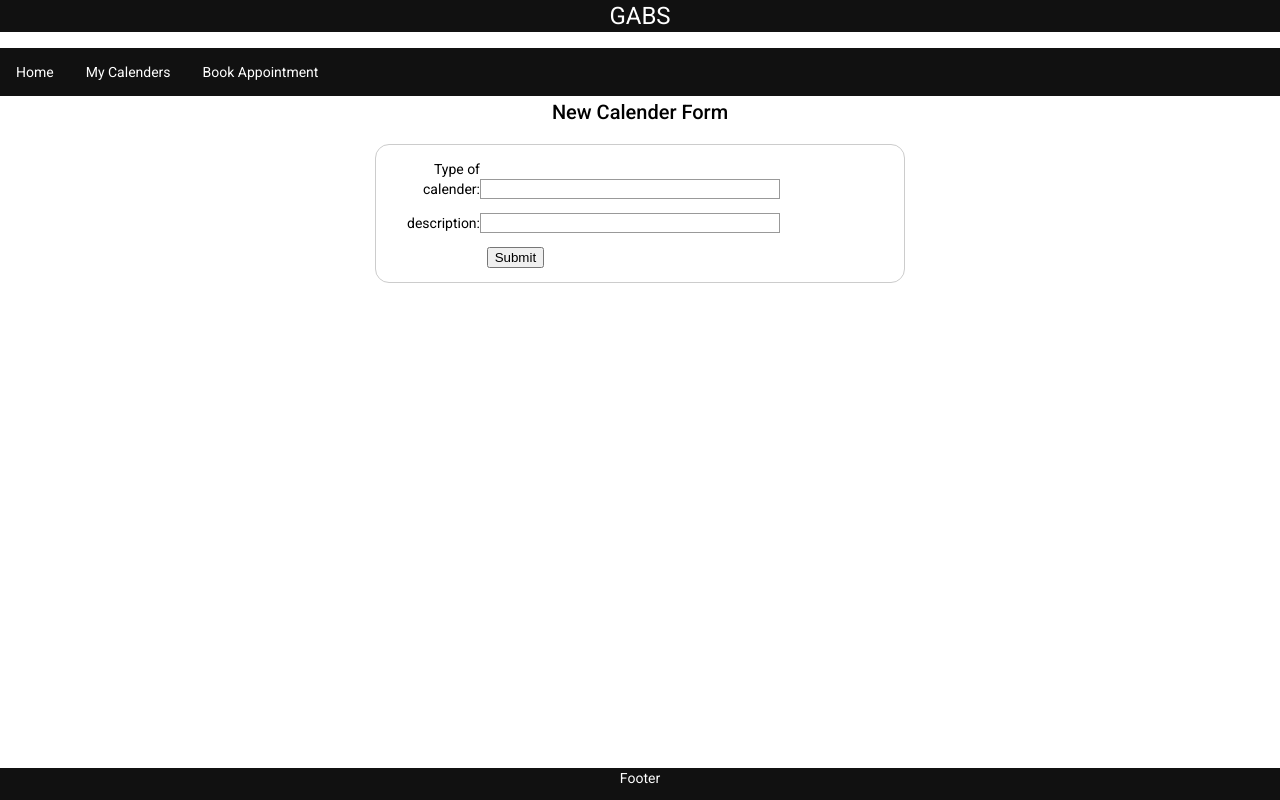
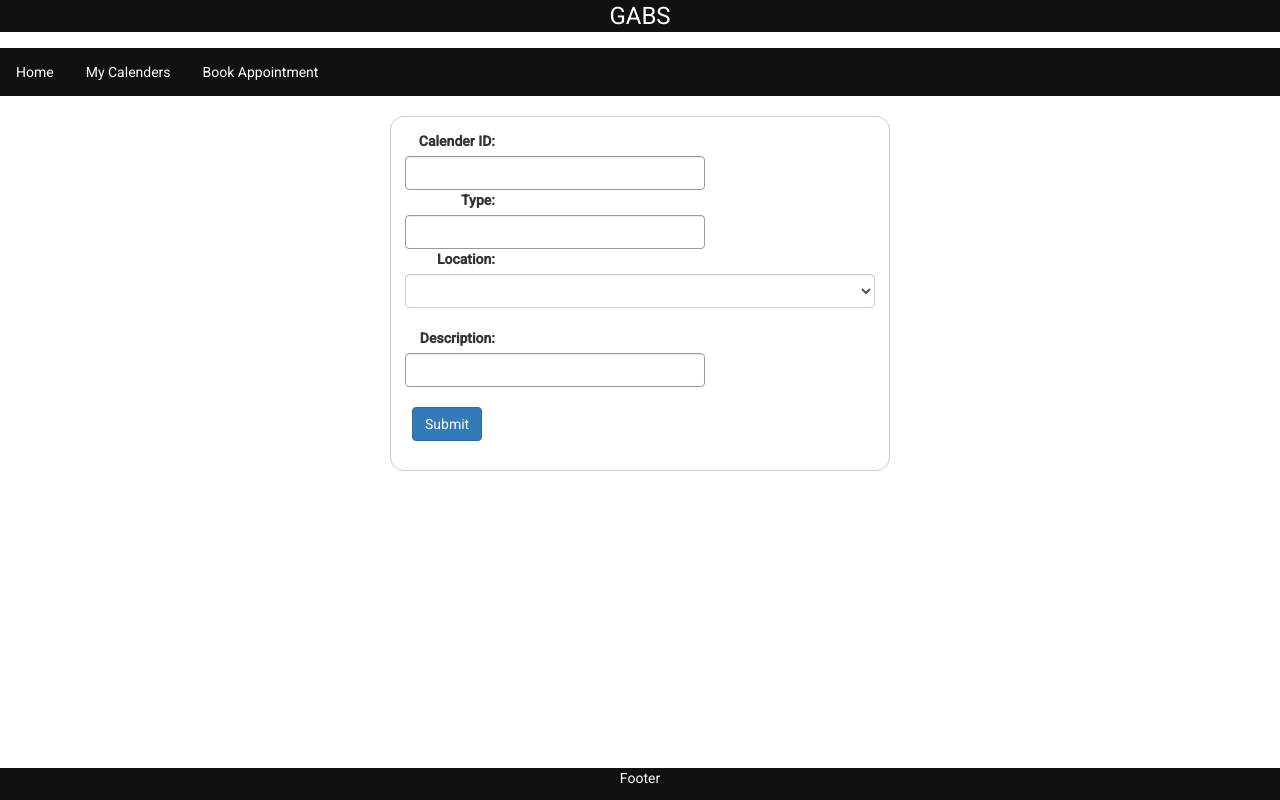
Before and after one commit to atharva-waranashiwar/GABS-FRONTEND-NEW, an Angular app: page /createCal in a window 1280 px wide. Built offline with nearby package versions, Linux system fonts and the light colour scheme.

Commit message:
appointment calender creation and reactive form added along with a appointment calender service

```diff
--- a/src/app/app.component.ts
+++ b/src/app/app.component.ts
@@ -1,4 +1,6 @@
 import { Component } from '@angular/core';
+import { FormControl, FormGroup } from '@angular/forms';
+import { HttpClient } from '@angular/common/http';
 
 @Component({
   selector: 'app-root',
--- /dev/null
+++ b/src/app/calender.service.ts
@@ -0,0 +1,38 @@
+import { Injectable } from '@angular/core';
+import { Observable, ReplaySubject } from 'rxjs';
+import { AppointmentCalendar } from './AppointmentCalendar';
+import { HttpClient } from '@angular/common/http';
+
+@Injectable({
+  providedIn: 'root'
+})
+export class CalenderService {
+
+  private _cdata = new ReplaySubject<AppointmentCalendar>();
+  readonly user = this._cdata.asObservable();
+
+  public getUser() {
+    this.http.get('https://gorest.co.in/public/v1/users').subscribe(data=>{
+      return data;
+    })
+  }
+
+  public setCalender(cd: AppointmentCalendar) {
+    const a={
+      "acID": cd.getAcID(),
+      "ownername": cd.getOwnerName(),
+      "type": cd.getType(),
+      "location": cd.getLocation(),
+      "description": cd.getDescription(),
+      "listAppointmentEntries":cd.getListAppointmentEntries()
+    }
+    //console.log(a);
+    this._cdata.next(cd);
+    this.http.post<any>('',a).subscribe(data => {
+    //  console.log(data);
+  });
+
+  }
+
+  constructor(private http:HttpClient) { }
+}
--- /dev/null
+++ b/src/app/calenderlist/calenderlist.component.html
@@ -0,0 +1 @@
+<p>calenderlist works!</p>
--- /dev/null
+++ b/src/app/calenderlist/calenderlist.component.ts
@@ -0,0 +1,15 @@
+import { Component, OnInit } from '@angular/core';
+
+@Component({
+  selector: 'app-calenderlist',
+  templateUrl: './calenderlist.component.html',
+  styleUrls: ['./calenderlist.component.css']
+})
+export class CalenderlistComponent implements OnInit {
+
+  constructor() { }
+
+  ngOnInit(): void {
+  }
+
+}
--- a/src/app/create-new-calender/create-new-calender.component.html
+++ b/src/app/create-new-calender/create-new-calender.component.html
@@ -1,20 +1,31 @@
-<div><h2>New Calender Form</h2></div>
+<br>
+<div class="va">
+  <form #calenderdata = "ngForm" [formGroup]="profileForm" (ngSubmit)="onSubmit(calenderdata.value)">
 
-<div>
-<form action="/ac/createacform" method="post">
-    <ul>
+    <div class="form-group">
 
-        <li>
-            <label for="type">Type of calender:</label>
-            <input type="text"  name="type">
-        </li>
-        <li>
-            <label for="description">description:</label>
-            <input type="text"  name="description">
-        </li>
-        <li class="button">
-            <button type="submit">Submit</button>
-        </li>
-    </ul>
-</form>
+      <label for="cid">Calender ID: </label>
+      <input class="form-control" id="first-name" type="number" formControlName="cid" ngModel>
+
+
+    <label for="type">Type: </label>
+    <input class="form-control" id="last-name" type="text" formControlName="type" ngModel>
+    <label for="location">Location: </label> <br>
+    <select class="form-control" formControlName="location" ngModel>
+      <option value="default">----</option>
+      <option *ngFor="let city of citys" [value]="city">
+          {{city}}
+      </option>
+    </select> <br>
+    <label for="desc">Description: </label>
+    <input class="form-control" id="last-name" type="text" formControlName="desc" ngModel>
+   <br>
+
+  <button class="btn btn-primary" type="submit" >Submit</button>
+    </div>
+
+  </form>
+
+
+
 </div>
--- a/src/app/create-new-calender/create-new-calender.component.ts
+++ b/src/app/create-new-calender/create-new-calender.component.ts
@@ -1,4 +1,7 @@
 import { Component, OnInit } from '@angular/core';
+import { FormControl, FormGroup } from '@angular/forms';
+import { AppointmentCalendar } from '../AppointmentCalendar';
+import { CalenderService } from '../calender.service';
 
 @Component({
   selector: 'app-create-new-calender',
@@ -6,8 +9,31 @@ import { Component, OnInit } from '@angular/core';
   styleUrls: ['./create-new-calender.component.css']
 })
 export class CreateNewCalenderComponent implements OnInit {
+  profileForm = new FormGroup({
+    cid: new FormControl(''),
+    type: new FormControl(''),
+    location: new FormControl(''),
+    desc: new FormControl('')
+  });
 
-  constructor() { }
+  citys = [
+    "MARGAO",
+    "MAPUSA",
+    "VASCO",
+    "PANJIM"
+  ]
+  selected = "----"
+
+ uname="abc";
+ uid=1;
+
+
+  onSubmit(data: any) {
+    let ac:AppointmentCalendar = new AppointmentCalendar(this.uid,this.uname,data.type,data.location,data.desc,[]);
+    this.gc.setCalender(ac);
+  }
+
+  constructor(private gc:CalenderService) { }
 
   ngOnInit(): void {
   }
--- a/src/app/my-calender/my-calender.component.ts
+++ b/src/app/my-calender/my-calender.component.ts
@@ -7,6 +7,10 @@ import { Router } from '@angular/router';
   styleUrls: ['./my-calender.component.css']
 })
 export class MyCalenderComponent implements OnInit {
+
+
+
+
 
   constructor(private router:Router) { }
 
--- a/src/styles.css
+++ b/src/styles.css
@@ -1,4 +1,4 @@
 /* You can add global styles to this file, and also import other style files */
-
+@import url('https://unpkg.com/bootstrap@3.3.7/dist/css/bootstrap.min.css');
 html, body { height: 100%; }
 body { margin: 0; font-family: Roboto, "Helvetica Neue", sans-serif; }
```
Also changed, not shown: src/app/app.module.ts (+5 -2 lines), src/app/calenderlist/calenderlist.component.css (added), src/app/my-calender/my-calender.component.html (line endings or trailing spaces), 2 other files (tests, documents, lock files or other folders).
